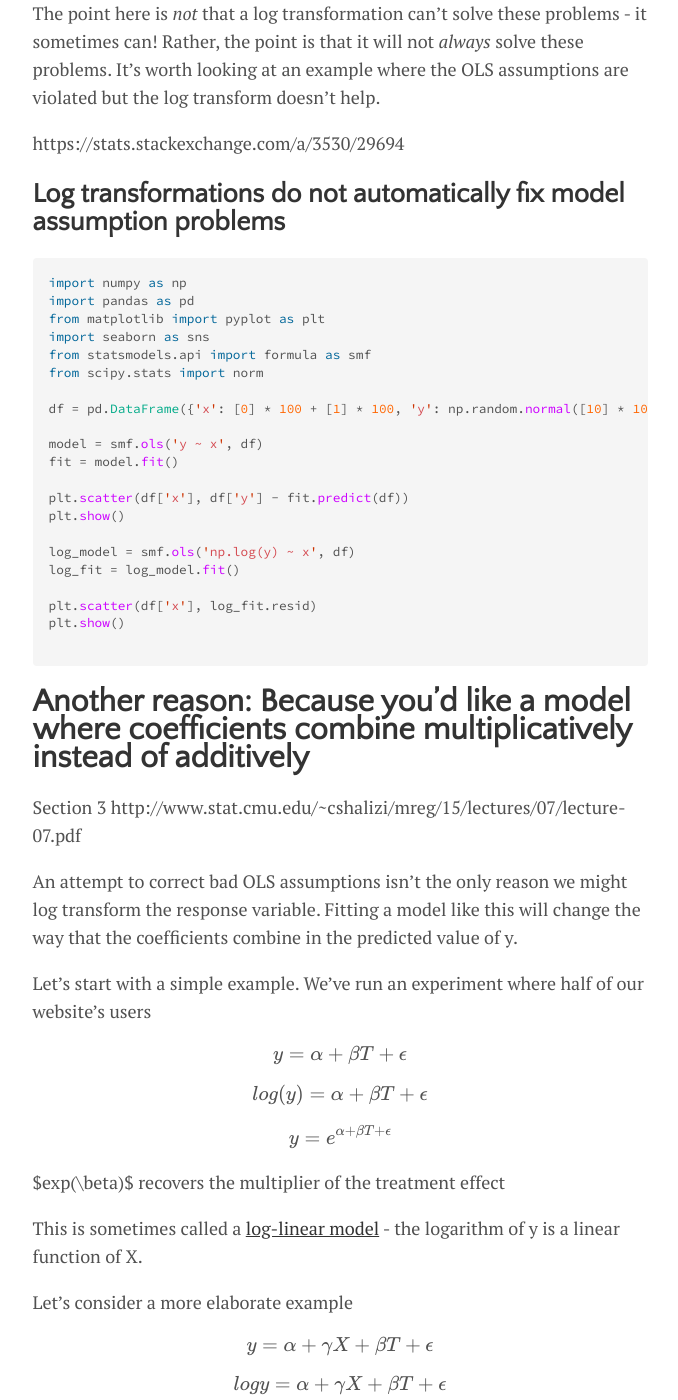
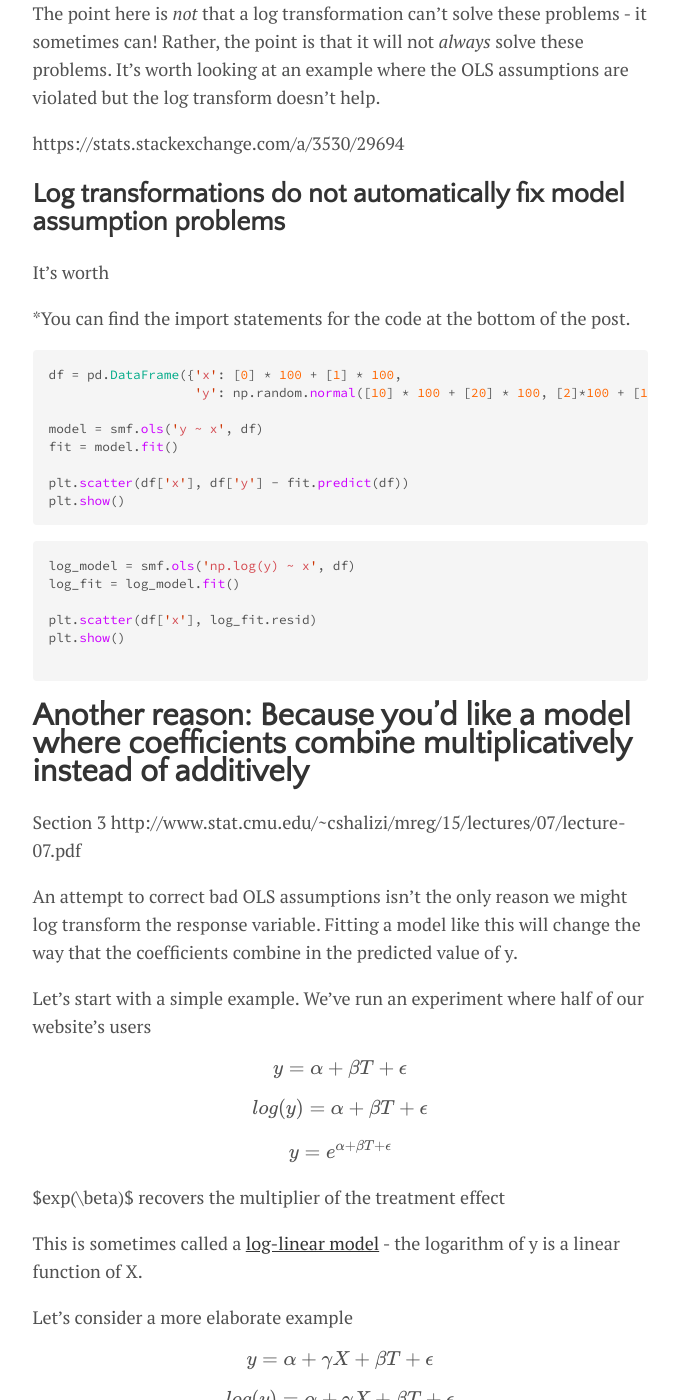
Before and after one commit to lmc2179/lmc2179.github.io, a Jekyll site: the page built from drafts/multiplicative.md, in a window 1280 px wide and 1400 px high, scrolled down 1630 px. Shown: the whole window, without its empty margins (300-978 px from the left). Built offline with Jekyll 4.4.1, drawn with Linux system fonts in a browser that asks for light colours; formulas are drawn with MathJax 3; some of the changed text lies outside the part shown.

Commit message:
Update multiplicative.md

````diff
--- a/drafts/multiplicative.md
+++ b/drafts/multiplicative.md
@@ -31,22 +31,22 @@ https://stats.stackexchange.com/a/3530/29694
 
 ## Log transformations do not automatically fix model assumption problems
 
+It's worth
+
+*You can find the import statements for the code at the bottom of the post.
+
 ```python
-import numpy as np
-import pandas as pd
-from matplotlib import pyplot as plt
-import seaborn as sns
-from statsmodels.api import formula as smf
-from scipy.stats import norm
-
-df = pd.DataFrame({'x': [0] * 100 + [1] * 100, 'y': np.random.normal([10] * 100 + [20] * 100, [2]*100 + [1]*100)})
+df = pd.DataFrame({'x': [0] * 100 + [1] * 100,
+                   'y': np.random.normal([10] * 100 + [20] * 100, [2]*100 + [1]*100)})
 
 model = smf.ols('y ~ x', df)
 fit = model.fit()
 
 plt.scatter(df['x'], df['y'] - fit.predict(df))
 plt.show()
+```
 
+```python
 log_model = smf.ols('np.log(y) ~ x', df)
 log_fit = log_model.fit()
 
@@ -78,7 +78,7 @@ Let's consider a more elaborate example
 
 $$y = \alpha + \gamma X +  \beta T + \epsilon$$
 
-$$log y = \alpha + \gamma X +  \beta T + \epsilon$$
+$$log(y) = \alpha + \gamma X +  \beta T + \epsilon$$
 
 This will be a better fit is the treatment is not strictly additive
 
@@ -117,3 +117,14 @@ plt.plot(additive_fit.fittedvalues - df['Passengers'])
 plt.plot(np.exp(multiplicative_fit.fittedvalues) - df['Passengers'])
 plt.show()
 ```
+
+# Appendix: Imports
+
+```python
+import numpy as np
+import pandas as pd
+from matplotlib import pyplot as plt
+import seaborn as sns
+from statsmodels.api import formula as smf
+from scipy.stats import norm
+```
````
